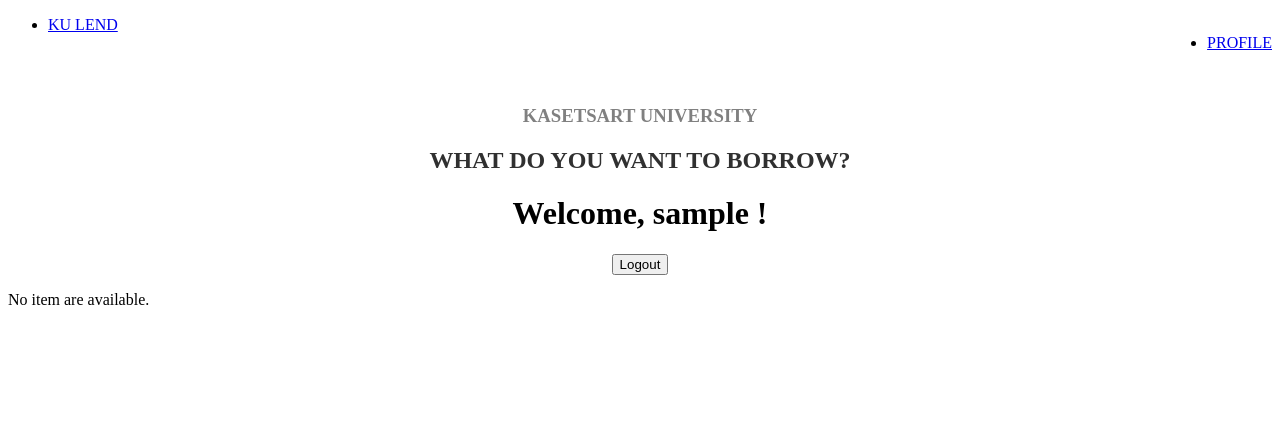
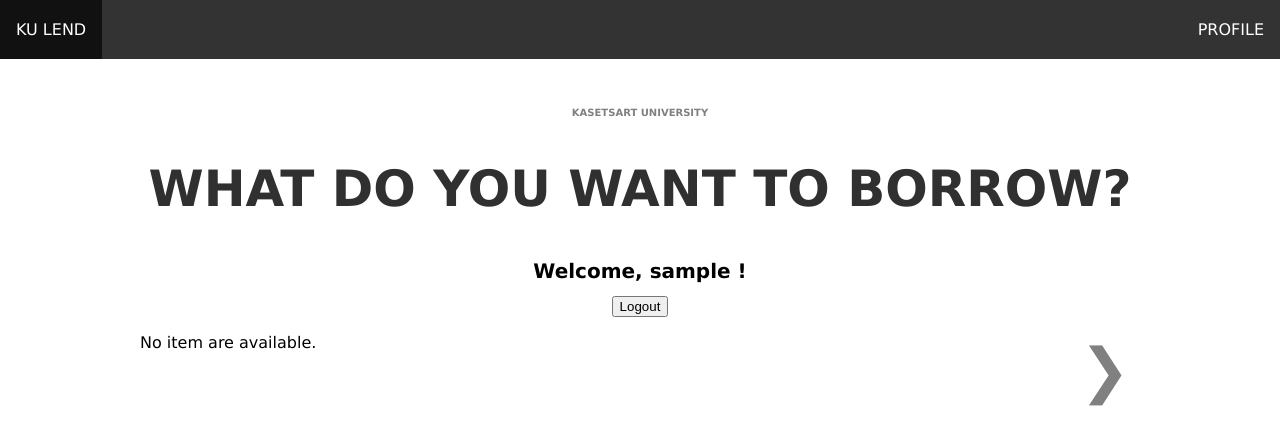
Before and after one commit to ChanunyaO/KU-Lend, a Django app: page / in a window 1280 px wide. Shown: the top 445 px of the page. Run offline with Django 3.2, Linux system fonts and the light colour scheme; the visitor is signed in with stand-in values (Sample User, id 1); data that the repository does not hold is empty; some libraries are stand-ins or nearby versions.

Commit message:
Fix index

```diff
--- a/ku_lend/templates/ku_lend/index.html
+++ b/ku_lend/templates/ku_lend/index.html
@@ -5,7 +5,145 @@
 
 <meta name="viewport" content="width=device-width, initial-scale=1">
         <title>KU LEND</title>
+<style>
+  h1{
+        font-size: 20px;
 
+    }
+    h2{
+        font-size: 50px;
+
+    }
+   h3{
+        font-size: 10px;
+    }
+     h3{
+        font-size: 10px;
+    }
+
+
+* {box-sizing: border-box}
+body {font-family: Verdana, sans-serif; margin:0}
+.mySlides {display: none}
+img {vertical-align: middle;}
+
+/* Slideshow container */
+.slideshow-container {
+  max-width: 1000px;
+  position: relative;
+  margin: auto;
+}
+
+/* Next & previous buttons */
+.prev, .next {
+  cursor: pointer;
+  position: absolute;
+  top: 50%;
+  width: auto;
+  padding: 10px;
+  margin-top: -18px;
+  color: gray;
+  font-weight: bold;
+  font-size: 60px;
+  transition: 0.6s ease;
+  border-radius: 0 3px 3px 0;
+  user-select: none;
+}
+
+/* Position the "next button" to the right */
+.next {
+  right: 0;
+  border-radius: 3px 0 0 3px;
+}
+
+/* On hover, add a black background color with a little bit see-through */
+.prev:hover, .next:hover {
+  background-color: rgba(0,0,0,0.8);
+}
+
+/* Caption text */
+.text {
+  color: #757575;
+  font-size: 15px;
+  padding: 8px 12px;
+  position: absolute;
+  bottom: 8px;
+  width: 100%;
+  text-align: center;
+}
+
+/* Number text (1/3 etc) */
+.numbertext {
+  color: #f2f2f2;
+  font-size: 12px;
+  padding: 8px 12px;
+  position: absolute;
+  top: 0;
+}
+
+/* The dots/bullets/indicators */
+.dot {
+  cursor: pointer;
+  height: 15px;
+  width: 15px;
+  margin: 0 2px;
+  background-color: #bbb;
+  border-radius: 50%;
+  display: inline-block;
+  transition: background-color 0.6s ease;
+}
+
+.active, .dot:hover {
+  background-color: #717171;
+}
+
+/* Fading animation */
+.fade {
+  -webkit-animation-name: fade;
+  -webkit-animation-duration: 1.5s;
+  animation-name: fade;
+  animation-duration: 1.5s;
+}
+
+@-webkit-keyframes fade {
+  from {opacity: .4}
+  to {opacity: 1}
+}
+
+@keyframes fade {
+  from {opacity: .4}
+  to {opacity: 1}
+}
+
+/* On smaller screens, decrease text size */
+@media only screen and (max-width: 300px) {
+  .prev, .next,.text {font-size: 11px}
+}
+
+ul {
+  list-style-type: none;
+  margin: 0;
+  padding: 0;
+  overflow: hidden;
+  background-color: #333;
+}
+
+li {
+  float: left;
+}
+
+li a {
+  display: block;
+  color: white;
+  text-align: center;
+  padding: 20px 16px;
+  text-decoration: none;
+}
+
+li a:hover {
+  background-color: #111;
+}
+</style>
 
 </head>
 <body>
@@ -24,13 +162,6 @@
 <br>
 <h3><font color='#808080'>KASETSART UNIVERSITY</font></h3>
      <h2><font color='#303030'><b>WHAT DO YOU WANT TO BORROW?</b></font></h2>
-
-
-
-
-{% load socialaccount %}
-    {% load static %}
-    {% static "" as baseUrl %}
 
    {% load socialaccount %}
 {% if user.is_authenticated %}
@@ -59,14 +190,47 @@
     {% endif %}
 
 
-
+<a class="next" onclick="plusSlides(1)">&#10095;</a>
 
 </div>
 <br>
 
 
+<div style="text-align:center">
+    {% for i in items %}
+  <span class="dot" onclick='currentSlide({{forloop.counter}})'></span>
 
+    {% endfor %}
+</div>
 
+<script>
+var slideIndex = 1;
+showSlides(slideIndex);
 
+function plusSlides(n) {
+  showSlides(slideIndex += n);
+}
+
+function currentSlide(n) {
+  showSlides(slideIndex = n);
+}
+
+function showSlides(n) {
+  var i;
+  var slides = document.getElementsByClassName("mySlides");
+  var dots = document.getElementsByClassName("dot");
+  if (n > slides.length) {slideIndex = 1}
+  if (n < 1) {slideIndex = slides.length}
+  for (i = 0; i < slides.length; i++) {
+      slides[i].style.display = "none";
+  }
+  for (i = 0; i < dots.length; i++) {
+      dots[i].className = dots[i].className.replace(" active", "");
+  }
+  slides[slideIndex-1].style.display = "block";
+  dots[slideIndex-1].className += " active";
+}
+
+</script>
 </body>
 </html>
```
